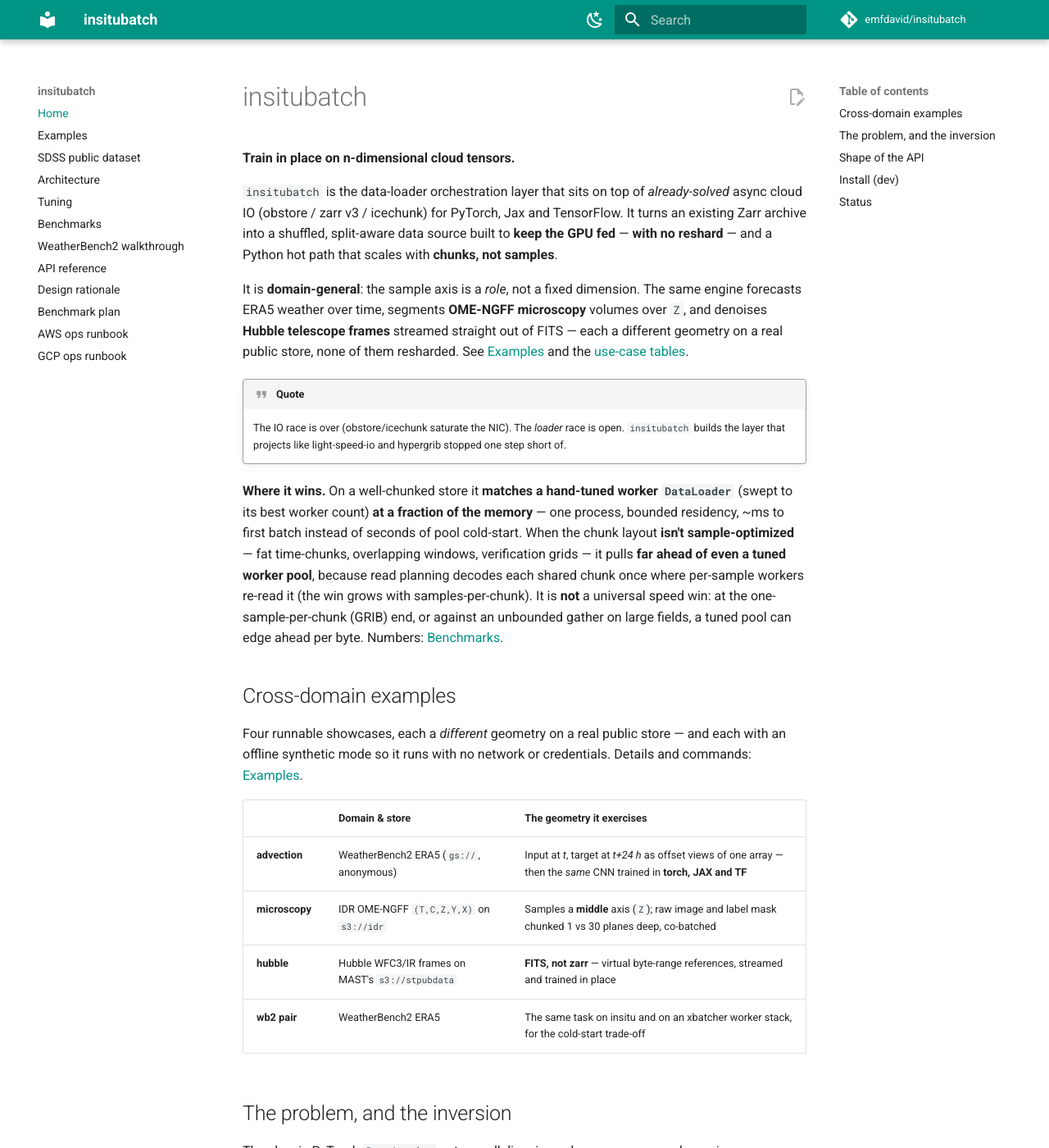
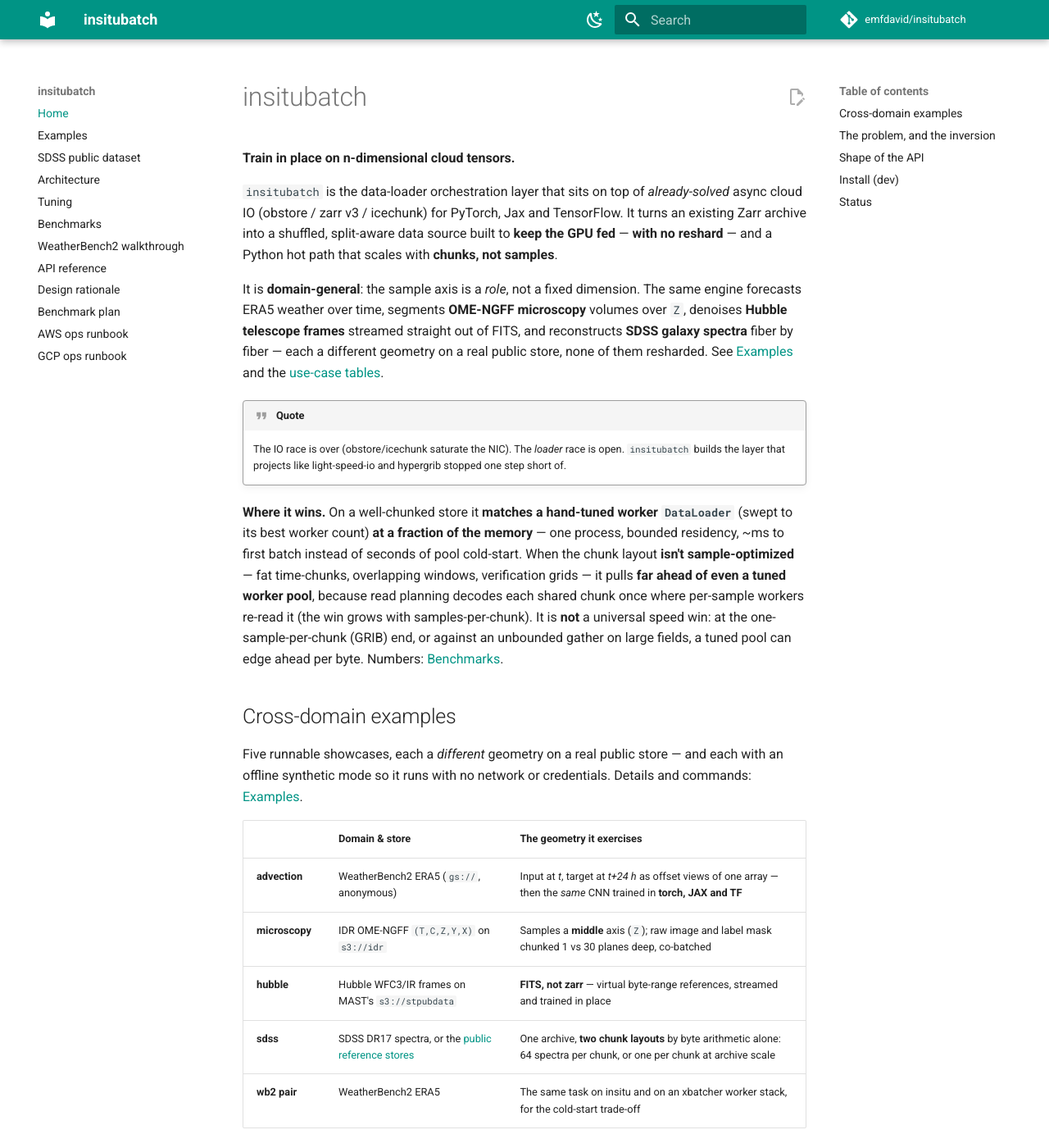
Before and after one commit to emfdavid/insitubatch, an MkDocs documentation site: the page built from docs/index.md, in a window 1280 px wide and 1400 px high. Shown: the whole window at 82% size. Built offline with MkDocs 1.6.1 and Material for MkDocs 9.7.7, drawn with Linux system fonts in a browser that asks for light colours; comment, search, counter and statistics services are not loaded; some of the changed text lies outside the part shown.

Commit message:
docs: add SDSS to the index page
The nav entry landed with the dataset page, but the index page's own showcase
table still listed four examples and its prose named three domains. Adds the
row, the link, and spectra to both prose mentions.

Co-Authored-By: Claude Opus 5 <noreply@anthropic.com>

````diff
--- a/docs/index.md
+++ b/docs/index.md
@@ -9,9 +9,10 @@ data source built to **keep the GPU fed** — **with no reshard** — and a Pyth
 hot path that scales with **chunks, not samples**.
 
 It is **domain-general**: the sample axis is a *role*, not a fixed dimension. The same engine
-forecasts ERA5 weather over time, segments **OME-NGFF microscopy** volumes over `Z`, and
-denoises **Hubble telescope frames** streamed straight out of FITS — each a different
-geometry on a real public store, none of them resharded. See [Examples](examples.md) and the
+forecasts ERA5 weather over time, segments **OME-NGFF microscopy** volumes over `Z`, denoises
+**Hubble telescope frames** streamed straight out of FITS, and reconstructs **SDSS galaxy
+spectra** fiber by fiber — each a different geometry on a real public store, none of them
+resharded. See [Examples](examples.md) and the
 [use-case tables](architecture.md#use-case-support).
 
 !!! quote
@@ -30,7 +31,7 @@ large fields, a tuned pool can edge ahead per byte. Numbers: [Benchmarks](benchm
 
 ## Cross-domain examples
 
-Four runnable showcases, each a *different* geometry on a real public store — and each with
+Five runnable showcases, each a *different* geometry on a real public store — and each with
 an offline synthetic mode so it runs with no network or credentials. Details and commands:
 [Examples](examples.md).
 
@@ -39,6 +40,7 @@ an offline synthetic mode so it runs with no network or credentials. Details and
 | **advection** | WeatherBench2 ERA5 (`gs://`, anonymous) | Input at *t*, target at *t+24 h* as offset views of one array — then the *same* CNN trained in **torch, JAX and TF** |
 | **microscopy** | IDR OME-NGFF `(T,C,Z,Y,X)` on `s3://idr` | Samples a **middle** axis (`Z`); raw image and label mask chunked 1 vs 30 planes deep, co-batched |
 | **hubble** | Hubble WFC3/IR frames on MAST's `s3://stpubdata` | **FITS, not zarr** — virtual byte-range references, streamed and trained in place |
+| **sdss** | SDSS DR17 spectra, or the [public reference stores](sdss-dataset.md) | One archive, **two chunk layouts** by byte arithmetic alone: 64 spectra per chunk, or one per chunk at archive scale |
 | **wb2 pair** | WeatherBench2 ERA5 | The same task on insitu and on an xbatcher worker stack, for the cold-start trade-off |
 
 ## The problem, and the inversion
@@ -101,7 +103,8 @@ tfds = as_tf_dataset(ds.val)                                             # TF:
 ```
 
 See [Examples](examples.md) for working CNN models built on `InSituDataset` — a three-framework
-ERA5 forecast, OME-NGFF microscopy segmentation over `Z`, and Hubble frame denoising from FITS.
+ERA5 forecast, OME-NGFF microscopy segmentation over `Z`, Hubble frame denoising from FITS, and
+SDSS spectral reconstruction against a PCA baseline.
 
 A runnable, network-free version of this — paralleling the Earthmover
 `dataloader-demo`, with a spatial subregion pulled out by a `batch_transform` —
````
